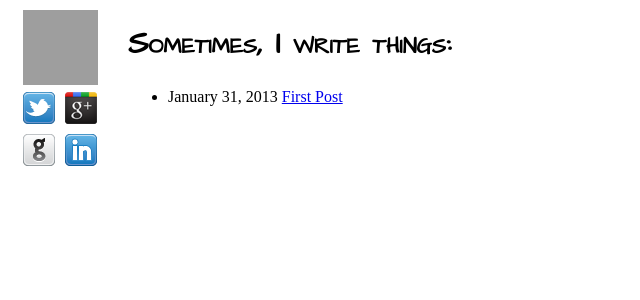
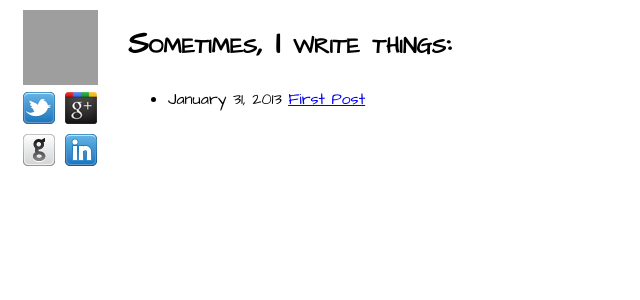
Before and after one commit to krschmidt/krschmidt.github.com, a Jekyll site: the page built from index.html, in a window 1280 px wide. Shown: the top 300 px of the page, without its empty margins (0-640 px from the left). Built offline with Jekyll 4.4.1, drawn with Linux system fonts in a browser that asks for light colours; grey boxes are pictures that could not be loaded.

Commit message:
make (almost) all the things architects daughter

```diff
--- a/css/main.css
+++ b/css/main.css
@@ -6,10 +6,10 @@ nav {
   width: 100px; }
 
 #main {
-  margin-left: 120px; }
+  margin-left: 120px;
+  font-family: 'Architects Daughter', cursive; }
 
 h1 {
-  font-family: 'Architects Daughter', cursive;
   font-variant: small-caps; }
 
 .sprite {
--- a/css/main.scss
+++ b/css/main.scss
@@ -7,10 +7,10 @@ nav {
 }
 #main {
   margin-left: 120px;
+  font-family: 'Architects Daughter', cursive;
 }
 
 h1 {
-  font-family: 'Architects Daughter', cursive;
   font-variant: small-caps;
 }
 
```
